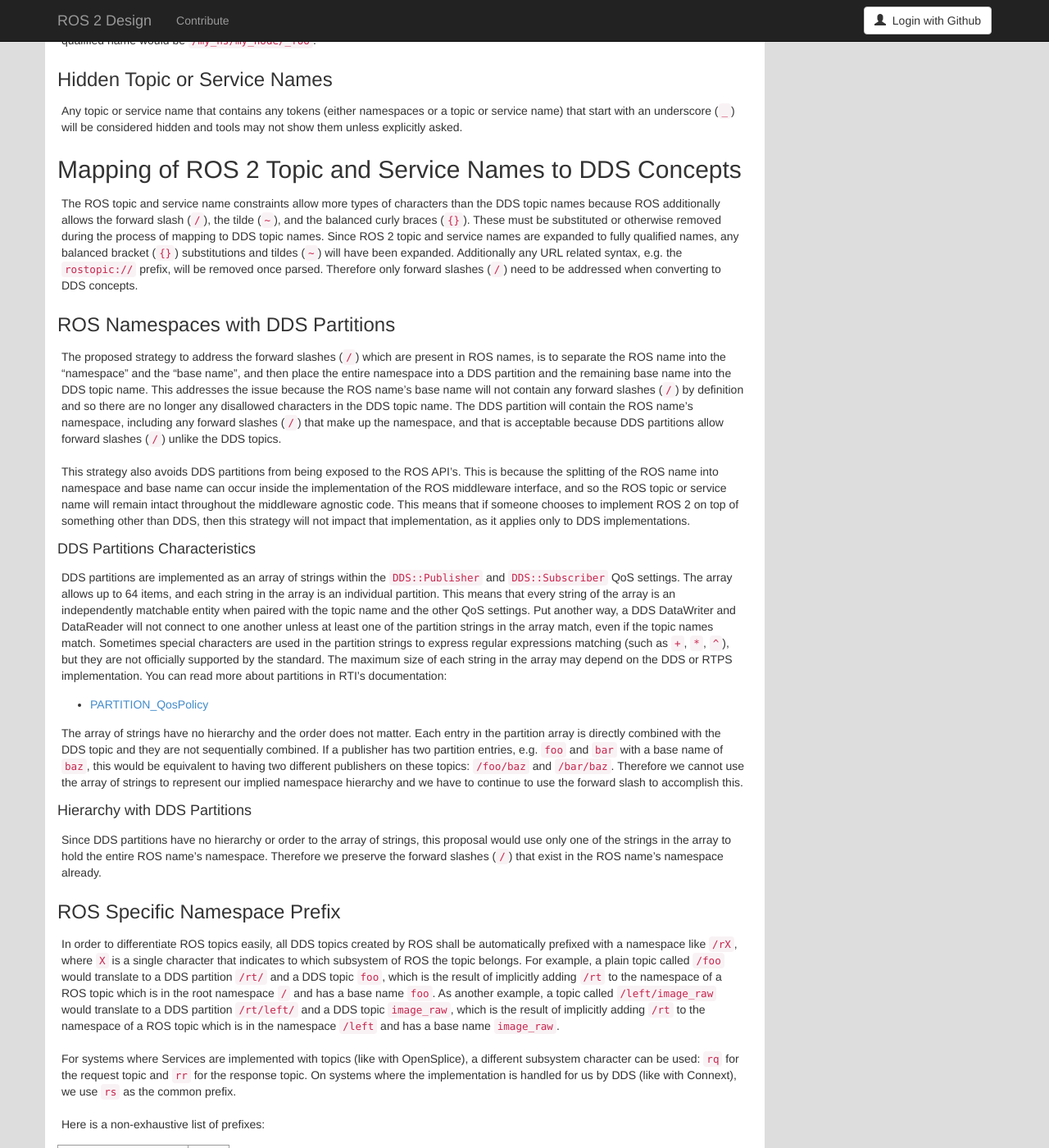
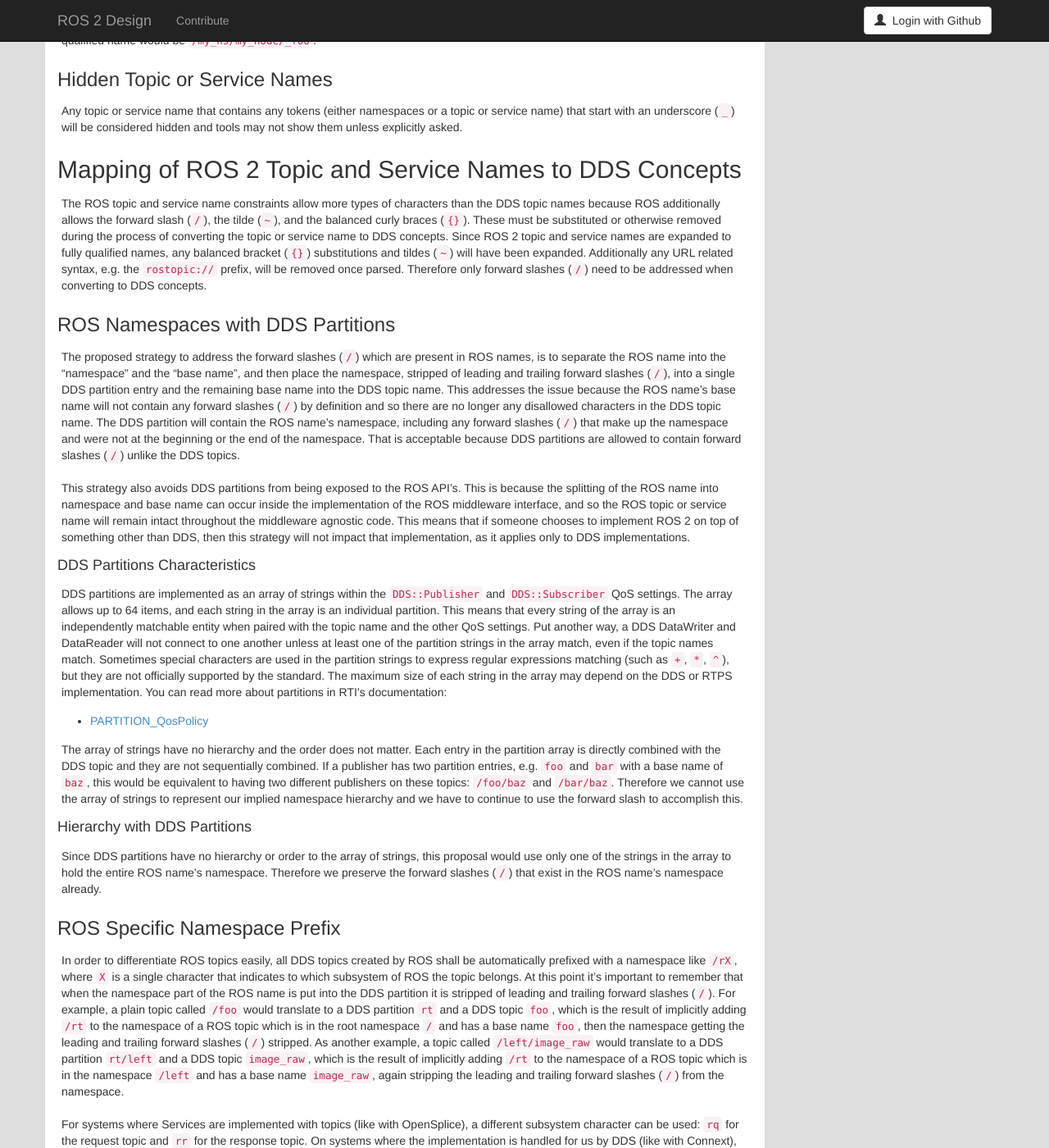
Before and after one commit to ros2/design, a Jekyll site: the page built from articles/140_topic_and_service_name_mapping.md, in a window 1280 px wide and 1400 px high, scrolled down 3687 px. Shown: the whole window at 82% size. Built offline with Jekyll 4.4.1, drawn with Linux system fonts in a browser that asks for light colours; nearby versions of some CDN libraries; some of the changed text lies outside the part shown.

Commit message:
strip ROS namespace of leading and trailing /'s before putting in DDS partition

```diff
--- a/articles/140_topic_and_service_name_mapping.md
+++ b/articles/140_topic_and_service_name_mapping.md
@@ -197,16 +197,17 @@ Any topic or service name that contains any tokens (either namespaces or a topic
 ## Mapping of ROS 2 Topic and Service Names to DDS Concepts
 
 The ROS topic and service name constraints allow more types of characters than the DDS topic names because ROS additionally allows the forward slash (`/`), the tilde (`~`), and the balanced curly braces (`{}`).
-These must be substituted or otherwise removed during the process of mapping to DDS topic names.
+These must be substituted or otherwise removed during the process of converting the topic or service name to DDS concepts.
 Since ROS 2 topic and service names are expanded to fully qualified names, any balanced bracket (`{}`) substitutions and tildes (`~`) will have been expanded.
 Additionally any URL related syntax, e.g. the `rostopic://` prefix, will be removed once parsed.
 Therefore only forward slashes (`/`) need to be addressed when converting to DDS concepts.
 
 ### ROS Namespaces with DDS Partitions
 
-The proposed strategy to address the forward slashes (`/`) which are present in ROS names, is to separate the ROS name into the "namespace" and the "base name", and then place the entire namespace into a DDS partition and the remaining base name into the DDS topic name.
+The proposed strategy to address the forward slashes (`/`) which are present in ROS names, is to separate the ROS name into the "namespace" and the "base name", and then place the namespace, stripped of leading and trailing forward slashes (`/`), into a single DDS partition entry and the remaining base name into the DDS topic name.
 This addresses the issue because the ROS name's base name will not contain any forward slashes (`/`) by definition and so there are no longer any disallowed characters in the DDS topic name.
-The DDS partition will contain the ROS name's namespace, including any forward slashes (`/`) that make up the namespace, and that is acceptable because DDS partitions allow forward slashes (`/`) unlike the DDS topics.
+The DDS partition will contain the ROS name's namespace, including any forward slashes (`/`) that make up the namespace and were not at the beginning or the end of the namespace.
+That is acceptable because DDS partitions are allowed to contain forward slashes (`/`) unlike the DDS topics.
 
 This strategy also avoids DDS partitions from being exposed to the ROS API's.
 This is because the splitting of the ROS name into namespace and base name can occur inside the implementation of the ROS middleware interface, and so the ROS topic or service name will remain intact throughout the middleware agnostic code.
@@ -237,8 +238,9 @@ Therefore we preserve the forward slashes (`/`) that exist in the ROS name's nam
 ### ROS Specific Namespace Prefix
 
 In order to differentiate ROS topics easily, all DDS topics created by ROS shall be automatically prefixed with a namespace like `/rX`, where `X` is a single character that indicates to which subsystem of ROS the topic belongs.
-For example, a plain topic called `/foo` would translate to a DDS partition `/rt/` and a DDS topic `foo`, which is the result of implicitly adding `/rt` to the namespace of a ROS topic which is in the root namespace `/` and has a base name `foo`.
-As another example, a topic called `/left/image_raw` would translate to a DDS partition `/rt/left/` and a DDS topic `image_raw`, which is the result of implicitly adding `/rt` to the namespace of a ROS topic which is in the namespace `/left` and has a base name `image_raw`.
+At this point it's important to remember that when the namespace part of the ROS name is put into the DDS partition it is stripped of leading and trailing forward slashes (`/`).
+For example, a plain topic called `/foo` would translate to a DDS partition `rt` and a DDS topic `foo`, which is the result of implicitly adding `/rt` to the namespace of a ROS topic which is in the root namespace `/` and has a base name `foo`, then the namespace getting the leading and trailing forward slashes (`/`) stripped.
+As another example, a topic called `/left/image_raw` would translate to a DDS partition `rt/left` and a DDS topic `image_raw`, which is the result of implicitly adding `/rt` to the namespace of a ROS topic which is in the namespace `/left` and has a base name `image_raw`, again stripping the leading and trailing forward slashes (`/`) from the namespace.
 
 For systems where Services are implemented with topics (like with OpenSplice), a different subsystem character can be used: `rq` for the request topic and `rr` for the response topic.
 On systems where the implementation is handled for us by DDS (like with Connext), we use `rs` as the common prefix.
@@ -263,9 +265,9 @@ Here are some examples of how a fully qualified ROS name would be broken down in
 
 | ROS Name                        | DDS Topic   | DDS Partition               |
 |---------------------------------|-------------|-----------------------------|
-| `/foo`                          | `foo`       | [`/rt/`]                    |
-| `rostopic:///foo/bar`           | `bar`       | [`/rt/foo/`]                |
-| `/robot1/camera_left/image_raw` | `image_raw` | [`/rt/robot1/camera_left/`] |
+| `/foo`                          | `foo`       | [`rt`]                      |
+| `rostopic:///foo/bar`           | `bar`       | [`rt/foo`]                  |
+| `/robot1/camera_left/image_raw` | `image_raw` | [`rt/robot1/camera_left`]   |
 
 ### Changing ROS Names During Runtime
 
@@ -291,30 +293,25 @@ Since all ROS topics are prefixed when being converted to DDS topic names, it ma
 For example, if an existing DDS program is publishing on the `image` topic (and is using the DDS equivalent to the ROS message type) then a ROS program could not subscribe to it because of the name mangling produced by the implicit ROS specific namespace.
 Therefore to allow ROS programs to interoperate with "native" DDS topic names the API should provide a way to skip the ROS specific prefixing.
 
-Additionally, all ROS topic names are made absolute automatically, e.g. `image` becomes `/image`, and so it would be impossible to subscribe to a DDS topic unless it started with a forward slash (`/`).
-Therefore the API should also provide a way to skip this step, taking the exact topic name provided.
-
 #### Examples and Ideas for Communicating with Non-ROS Topics
 
 Note that these are not part of the proposal, but only possible solutions to the issue of communicating with "native" DDS topics.
 This section should be update when/if a complete solution is found.
 
-It may be possible, through an option in the API or through some name syntax, to get a similar break down but without the ROS specific prefix and the root namespace (i.e. `/`).
+It may be possible, through an option in the API or through some name syntax, to get a similar break down but without the ROS specific prefix.
 
 For example with an option in the API:
 
 | ROS Name              | ROS Prefix | DDS Topic   | DDS Partition               |
 |-----------------------|------------|-------------|-----------------------------|
-| `rostopic://image`    | with       | `image`     | [`/rt/`]                    |
-| `rostopic://image`    | without    | `image`     | [`/`]                       |
+| `rostopic://image`    | with       | `image`     | [`rt`]                      |
+| `rostopic://image`    | without    | `image`     | [``]                        |
 
-Note that with just a single option it is not possible to express whether or not the root namespace is desired in the DDS partition.
-
-In which case, perhaps some markup might work better, for example:
+Another option would be to have some markup in the scheme name, for example:
 
 | ROS Name                              | DDS Topic           | DDS Partition               |
 |---------------------------------------|---------------------|-----------------------------|
-| `rostopic://image`                    | `image`             | [`/rt/`]                    |
+| `rostopic://image`                    | `image`             | [`rt`]                      |
 | `rostopic+exact://image`              | `image`             | []                          |
 | `rostopic+exact://camera_left/image`  | `camera_left/image` | []                          |
 
```
